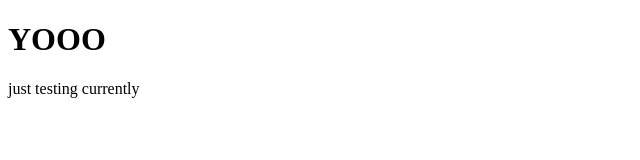
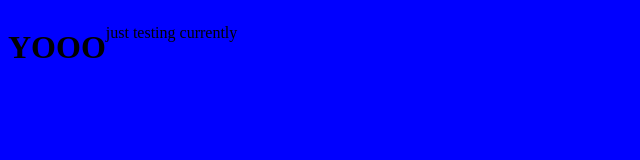
Before and after one commit to notAnotherAverageJoe/practice-push, a plain HTML site: page index.html in a window 1280 px wide. Shown: the whole page, without its empty margins (0-640 px from the left). Drawn offline with Linux system fonts and the light colour scheme.

Commit message:
add basic styles

```diff
--- /dev/null
+++ b/app.css
@@ -0,0 +1,4 @@
+body {
+    display: flex;
+    background-color: blue;
+}
--- a/index.html
+++ b/index.html
@@ -4,6 +4,7 @@
     <meta charset="UTF-8">
     <meta name="viewport" content="width=device-width, initial-scale=1.0">
     <title>Document</title>
+    <link rel="stylesheet" href="app.css">
 </head>
 <body>
     <h1>YOOO</h1>
```
